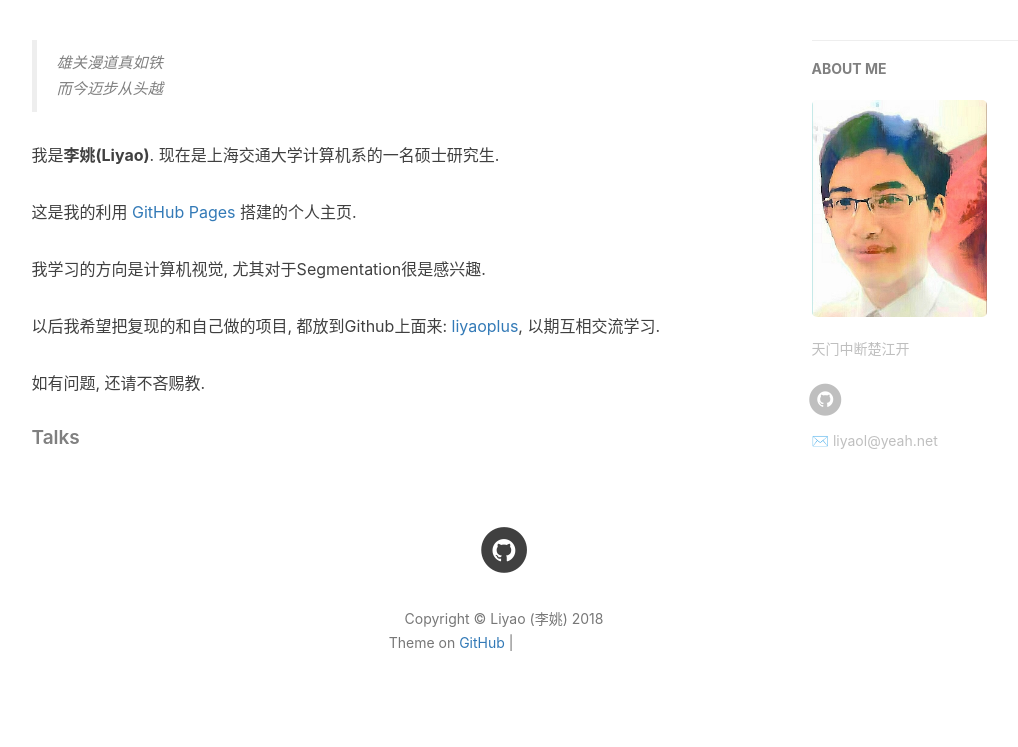
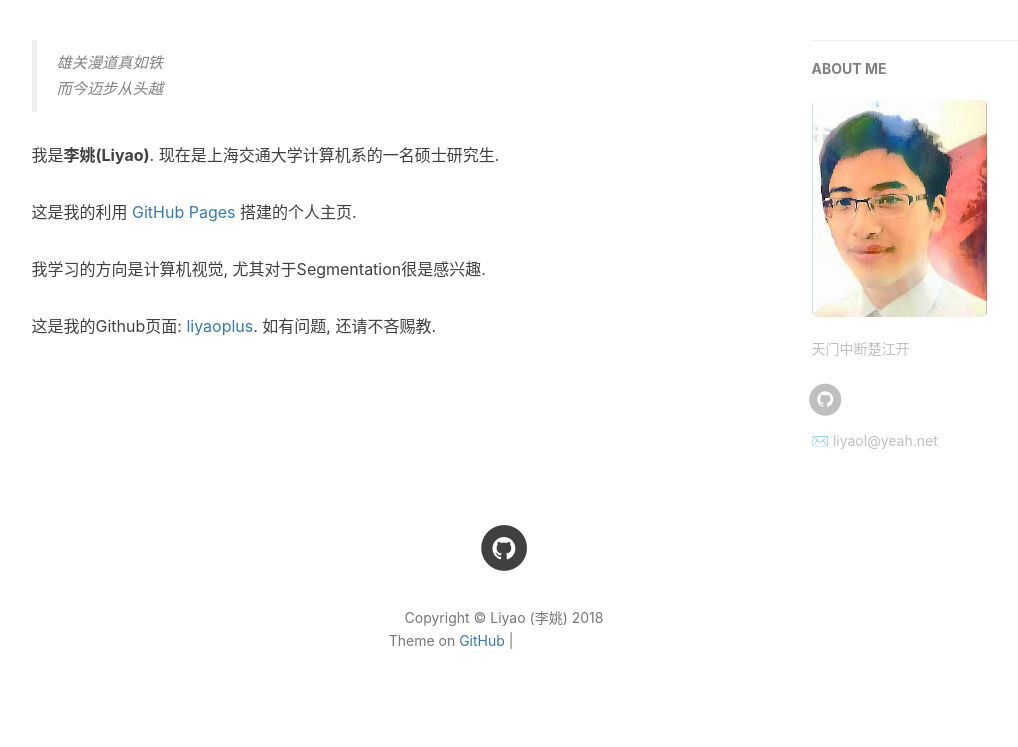
Before and after one commit to liyaoplus/liyaoplus.github.io, a Jekyll site: the page built from about.html, in a window 1280 px wide. Shown: the part 398-1145 px from the top of the page, without its empty margins (136-1154 px from the left). Built offline with Jekyll 4.4.1, drawn with Linux system fonts in a browser that asks for light colours; nearby versions of some CDN libraries; comment, search, counter and statistics services are not loaded; grey boxes are pictures that could not be loaded.

Commit message:
Update about.html

```diff
--- a/about.html
+++ b/about.html
@@ -23,15 +23,13 @@ header-img: "img/post-bg-rwd.jpg"
     <p>这是我的利用 <a href="https://pages.github.com/">GitHub Pages</a> 搭建的个人主页.</p>
 
     <p>我学习的方向是计算机视觉, 尤其对于Segmentation很是感兴趣.</p>
-    <p>以后我希望把复现的和自己做的项目, 都放到Github上面来: <a href="https://github.com/liyaoplus">liyaoplus</a>, 以期互相交流学习.</p>
 
-    <p>如有问题, 还请不吝赐教.</p>
+    <p>这是我的Github页面: <a href="https://github.com/liyaoplus">liyaoplus</a>. 如有问题, 还请不吝赐教.</p>
 
     <p></p>
 
+    <!--
     <h5>Talks</h5>
-
-    <!--
     <ul>
         <li><a href="https://github.com">GitHub</a></li>
         <li><a href="http://jekyll.com.cn/">jekyll</a></li>
```
